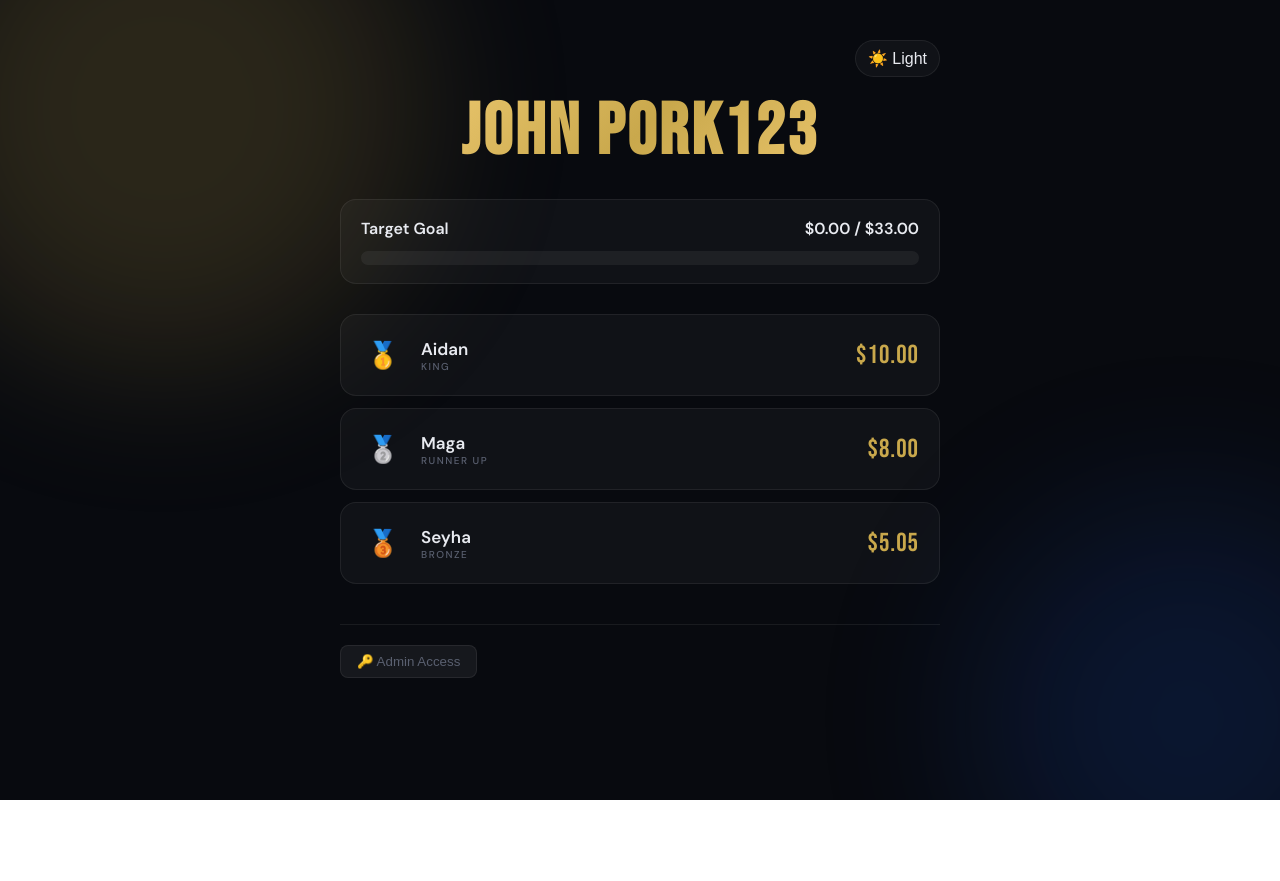
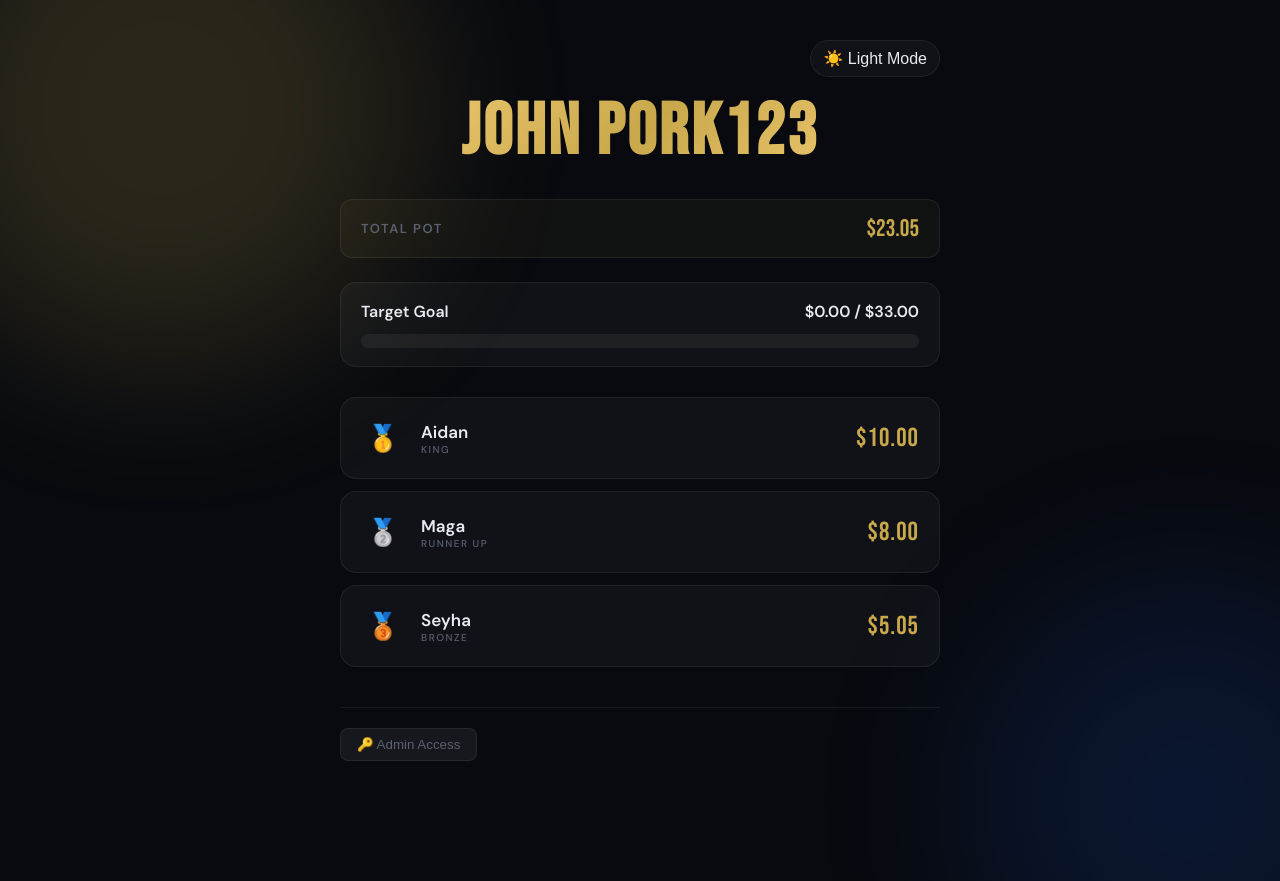
Before and after one commit to rOtAkU123/squad-leaderboard, a React (Vite) app: page / in a window 1280 px wide. Before the commit the page ends 800 px from the top, so only its background shows below. Built offline with nearby package versions, Linux system fonts and the light colour scheme; no server answers; the database is empty.

Commit message:
added total pot back and custom image controls

```diff
--- a/src/App.jsx
+++ b/src/App.jsx
@@ -31,6 +31,7 @@ function getRankLabel(rank) {
 export default function App() {
   const [players, setPlayers] = useState([]);
   const [progressBars, setProgressBars] = useState([]);
+  const [imageSettings, setImageSettings] = useState({ url: "", width: 100 });
   const [isDarkMode, setIsDarkMode] = useState(true);
 
   const [isAdmin, setIsAdmin] = useState(false);
@@ -45,17 +46,20 @@ export default function App() {
   const [newBarTarget, setNewBarTarget] = useState(33);
   const [barAdjustAmounts, setBarAdjustAmounts] = useState({});
 
+  const [newImageUrl, setNewImageUrl] = useState("");
+  const [newImageWidth, setNewImageWidth] = useState(100);
+
   const [loaded, setLoaded] = useState(false);
   const [toast, setToast] = useState(null);
   const toastRef = useRef(null);
 
   // Load LIVE from Firebase
   useEffect(() => {
-    // Automatically change the browser tab name!
-    document.title = "john pork123";
+    document.title = "john pork123"; // Changes tab name!
 
     const playersRef = ref(db, 'players');
     const barsRef = ref(db, 'progressBars');
+    const imageRef = ref(db, 'imageSettings');
 
     const unsubPlayers = onValue(playersRef, (snapshot) => {
       if (snapshot.exists()) setPlayers(snapshot.val());
@@ -71,10 +75,19 @@ export default function App() {
         firebaseSet(barsRef, DEFAULT_BARS);
         setProgressBars(DEFAULT_BARS);
       }
+    });
+
+    const unsubImage = onValue(imageRef, (snapshot) => {
+      if (snapshot.exists()) {
+        const data = snapshot.val();
+        setImageSettings(data);
+        setNewImageUrl(data.url);
+        setNewImageWidth(data.width);
+      }
       setLoaded(true);
     });
 
-    return () => { unsubPlayers(); unsubBars(); };
+    return () => { unsubPlayers(); unsubBars(); unsubImage(); };
   }, []);
 
   const sorted = [...players].sort((a, b) => b.money - a.money);
@@ -160,6 +173,19 @@ export default function App() {
     firebaseSet(ref(db, 'progressBars'), newBars);
   }
 
+  // --- IMAGE CONTROLS ---
+  function saveImage() {
+    if (!newImageUrl.trim()) return;
+    firebaseSet(ref(db, 'imageSettings'), { url: newImageUrl.trim(), width: parseInt(newImageWidth) });
+    showToast("🖼️ Image saved!");
+  }
+
+  function removeImage() {
+    firebaseSet(ref(db, 'imageSettings'), { url: "", width: 100 });
+    setNewImageUrl("");
+    showToast("🗑️ Image removed");
+  }
+
   const styles = `
     @import url('https://fonts.googleapis.com/css2?family=Bebas+Neue&family=DM+Sans:wght@300;400;500;600&display=swap');
     * { box-sizing: border-box; margin: 0; padding: 0; }
@@ -167,12 +193,12 @@ export default function App() {
     .theme-dark {
       --bg: #080a0f; --text: #e8eaf0; --text-dim: #5a6070;
       --card-bg: rgba(255,255,255,0.035); --card-border: rgba(255,255,255,0.07);
-      --input-bg: rgba(255,255,255,0.06); --orb-opacity: 0.18; --gold: #c9a84c;
+      --input-bg: rgba(255,255,255,0.06); --orb-opacity: 0.18; --gold: #c9a84c; --gold-bg: rgba(201,168,76,0.05);
     }
     .theme-light {
       --bg: #f0f2f6; --text: #1a1d24; --text-dim: #6b7280;
       --card-bg: #ffffff; --card-border: rgba(0,0,0,0.1);
-      --input-bg: rgba(0,0,0,0.05); --orb-opacity: 0.08; --gold: #b38b22;
+      --input-bg: rgba(0,0,0,0.05); --orb-opacity: 0.08; --gold: #b38b22; --gold-bg: rgba(179,139,34,0.1);
     }
 
     body { background: var(--bg); transition: background 0.3s ease; }
@@ -194,6 +220,10 @@ export default function App() {
     .header { text-align: center; margin-bottom: 30px; }
     .header h1 { font-family: 'Bebas Neue', sans-serif; font-size: clamp(40px, 10vw, 72px); letter-spacing: 3px; background: linear-gradient(135deg, #f5d078 0%, var(--gold) 50%, #f5d078 100%); -webkit-background-clip: text; -webkit-text-fill-color: transparent; background-clip: text; line-height: 1; }
 
+    .total-row { display: flex; justify-content: space-between; align-items: center; padding: 14px 20px; background: var(--gold-bg); border: 1px solid var(--card-border); border-radius: 12px; margin-bottom: 24px; }
+    .total-label { font-size: 13px; letter-spacing: 1.5px; color: var(--text-dim); text-transform: uppercase; font-weight: bold; }
+    .total-val { font-family: 'Bebas Neue', sans-serif; font-size: 24px; color: var(--gold); }
+
     .progress-list { display: flex; flex-direction: column; gap: 16px; margin-bottom: 30px; }
     .prog-card { background: var(--card-bg); border: 1px solid var(--card-border); border-radius: 16px; padding: 18px 20px; }
     .prog-header { display: flex; justify-content: space-between; font-weight: 600; margin-bottom: 12px; }
@@ -212,21 +242,25 @@ export default function App() {
 
     .admin-controls { display: flex; flex-direction: column; gap: 8px; min-width: 160px; margin-top: 12px; border-top: 1px solid var(--card-border); padding-top: 12px; }
     .btn-row { display: flex; gap: 6px; }
-    .btn { border: none; border-radius: 8px; cursor: pointer; font-weight: 600; font-size: 13px; padding: 6px 10px; flex: 1; }
-    .btn-plus { background: rgba(52,200,100,0.15); color: #34c864; }
-    .btn-minus { background: rgba(220,60,60,0.15); color: #e05050; }
-    .btn-del { background: rgba(150,50,50,0.15); color: #c04040; flex: 0; padding: 6px 12px; }
+    .btn { border: none; border-radius: 8px; cursor: pointer; font-weight: 600; font-size: 13px; padding: 6px 10px; flex: 1; transition: 0.15s; }
+    .btn:hover { filter: brightness(1.1); }
+    .btn-plus { background: rgba(52,200,100,0.15); color: #34c864; border: 1px solid rgba(52,200,100,0.25); }
+    .btn-minus { background: rgba(220,60,60,0.15); color: #e05050; border: 1px solid rgba(220,60,60,0.25); }
+    .btn-del { background: rgba(150,50,50,0.15); color: #c04040; flex: 0; padding: 6px 12px; border: 1px solid rgba(150,50,50,0.25); }
 
     .custom-row { display: flex; gap: 5px; }
-    .amount-input { flex: 1; background: var(--input-bg); border: 1px solid var(--card-border); border-radius: 6px; padding: 6px; color: var(--text); outline: none; }
+    .amount-input { flex: 1; background: var(--input-bg); border: 1px solid var(--card-border); border-radius: 6px; padding: 8px; color: var(--text); outline: none; }
+    .amount-input:focus { border-color: var(--gold); }
 
     .add-section { background: var(--card-bg); border: 1px solid var(--card-border); border-radius: 16px; padding: 20px; margin-top: 24px; }
     .add-section h3 { font-family: 'Bebas Neue', sans-serif; font-size: 18px; letter-spacing: 1px; color: var(--gold); margin-bottom: 12px; }
     .add-row { display: flex; gap: 10px; margin-bottom: 10px; }
-    .btn-add { background: var(--gold); color: #000; padding: 10px 20px; border-radius: 10px; font-weight: 700; cursor: pointer; border: none; }
+    .btn-add { background: var(--gold); color: #000; padding: 10px 20px; border-radius: 10px; font-weight: 700; cursor: pointer; border: none; transition: 0.15s; }
+    .btn-add:hover { transform: scale(0.98); opacity: 0.9; }
 
     .footer-bar { display: flex; justify-content: space-between; margin-top: 40px; padding-top: 20px; border-top: 1px solid var(--card-border); }
-    .btn-unlock { background: var(--input-bg); color: var(--text-dim); border: 1px solid var(--card-border); padding: 8px 16px; border-radius: 8px; cursor: pointer; }
+    .btn-unlock { background: var(--input-bg); color: var(--text-dim); border: 1px solid var(--card-border); padding: 8px 16px; border-radius: 8px; cursor: pointer; transition: 0.2s; }
+    .btn-unlock:hover { background: var(--card-border); color: var(--text); }
 
     .modal-overlay { position: fixed; inset: 0; z-index: 100; background: rgba(0,0,0,0.75); backdrop-filter: blur(6px); display: flex; align-items: center; justify-content: center; }
     .modal { background: #111318; border: 1px solid var(--gold); border-radius: 20px; padding: 32px; width: 90%; max-width: 360px; color: #fff; }
@@ -248,12 +282,18 @@ export default function App() {
       <div className="wrapper">
         <div className="top-nav">
           <button className="theme-btn" onClick={() => setIsDarkMode(!isDarkMode)}>
-            {isDarkMode ? "☀️ Light" : "🌙 Dark"}
+            {isDarkMode ? "☀️ Light Mode" : "🌙 Dark Mode"}
           </button>
         </div>
 
         <div className="header">
           <h1>john pork123</h1>
+        </div>
+
+        {/* TOTAL POT RESTORED */}
+        <div className="total-row">
+          <span className="total-label">Total Pot</span>
+          <span className="total-val">${total.toFixed(2)}</span>
         </div>
 
         {/* PROGRESS BARS */}
@@ -317,7 +357,18 @@ export default function App() {
           })}
         </div>
 
-        {/* ADMIN ADD PANELS */}
+        {/* PUBLIC IMAGE DISPLAY (Shows for everyone) */}
+        {imageSettings?.url && (
+          <div style={{ textAlign: 'center', marginTop: '40px' }}>
+            <img
+              src={imageSettings.url}
+              alt="Leaderboard Custom"
+              style={{ width: `${imageSettings.width}%`, maxWidth: '100%', borderRadius: '12px', boxShadow: '0 8px 32px rgba(0,0,0,0.15)' }}
+            />
+          </div>
+        )}
+
+        {/* ADMIN PANELS */}
         {isAdmin && (
           <>
             <div className="add-section">
@@ -334,6 +385,23 @@ export default function App() {
                 <input className="amount-input" placeholder="Bar Title..." value={newBarTitle} onChange={e => setNewBarTitle(e.target.value)} />
                 <input type="number" className="amount-input" style={{flex: 0.5}} placeholder="Target $" value={newBarTarget} onChange={e => setNewBarTarget(e.target.value)} />
                 <button className="btn-add" onClick={addBar}>ADD</button>
+              </div>
+            </div>
+
+            <div className="add-section">
+              <h3>🖼️ Custom Display Image</h3>
+              <div className="add-row">
+                <input className="amount-input" placeholder="Paste Image URL here (e.g., Imgur link)..." value={newImageUrl} onChange={e => setNewImageUrl(e.target.value)} />
+              </div>
+              <div className="add-row" style={{ alignItems: 'center', marginTop: '10px' }}>
+                <span style={{ fontSize: '13px', color: 'var(--text)', width: '70px', fontWeight: 'bold' }}>Size: {newImageWidth}%</span>
+                <input type="range" min="10" max="100" value={newImageWidth} onChange={e => setNewImageWidth(e.target.value)} style={{ flex: 1 }} />
+              </div>
+              <div style={{ display: 'flex', gap: '10px', marginTop: '12px' }}>
+                <button className="btn-add" style={{ flex: 1 }} onClick={saveImage}>SAVE IMAGE</button>
+                {imageSettings?.url && (
+                  <button className="btn btn-del" style={{ flex: 1, padding: '10px' }} onClick={removeImage}>REMOVE IMG</button>
+                )}
               </div>
             </div>
           </>
```
